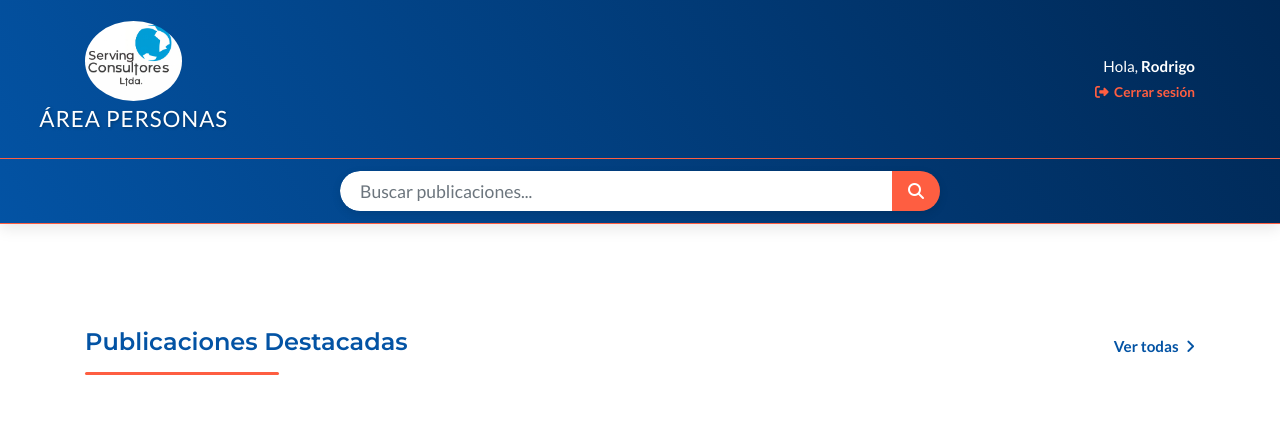
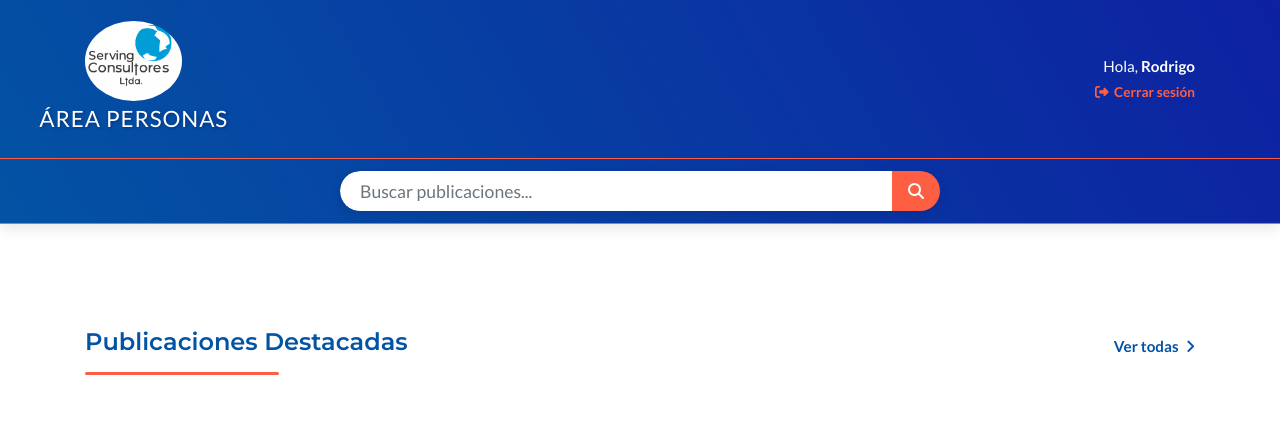
Before and after one commit to RodrigoPasten/scl_personas, a Django app: page / in a window 1280 px wide. Shown: the top 422 px of the page. Run offline with Django 5.2, Linux system fonts and the light colour scheme; data that the repository does not hold is empty; some libraries are stand-ins or nearby versions.

Commit message:
Actualizar estilos CSS del blog

```diff
--- a/static/css/blog.css
+++ b/static/css/blog.css
@@ -2,7 +2,7 @@
   --naranja-serving: #FE5E41;
   --naranja-secundario: #DB3A34;
   --azul-serving: #0353a4;
-  --azul-degradado : #002855;
+  --azul-degradado : #0d21a1;
   --gris-tecnico: #8A8C8E;
   --lima-secundario: #EA7317;
   --blanco: #ffffff;
```
